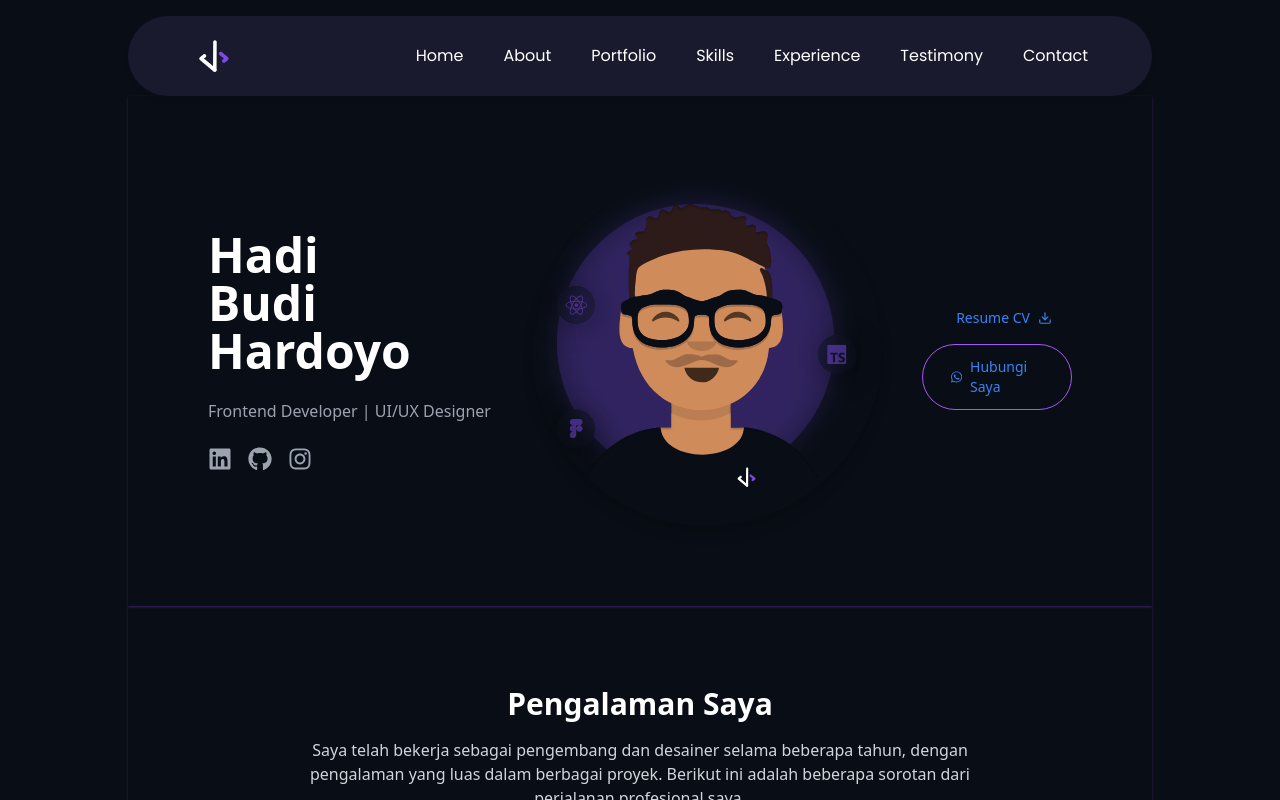
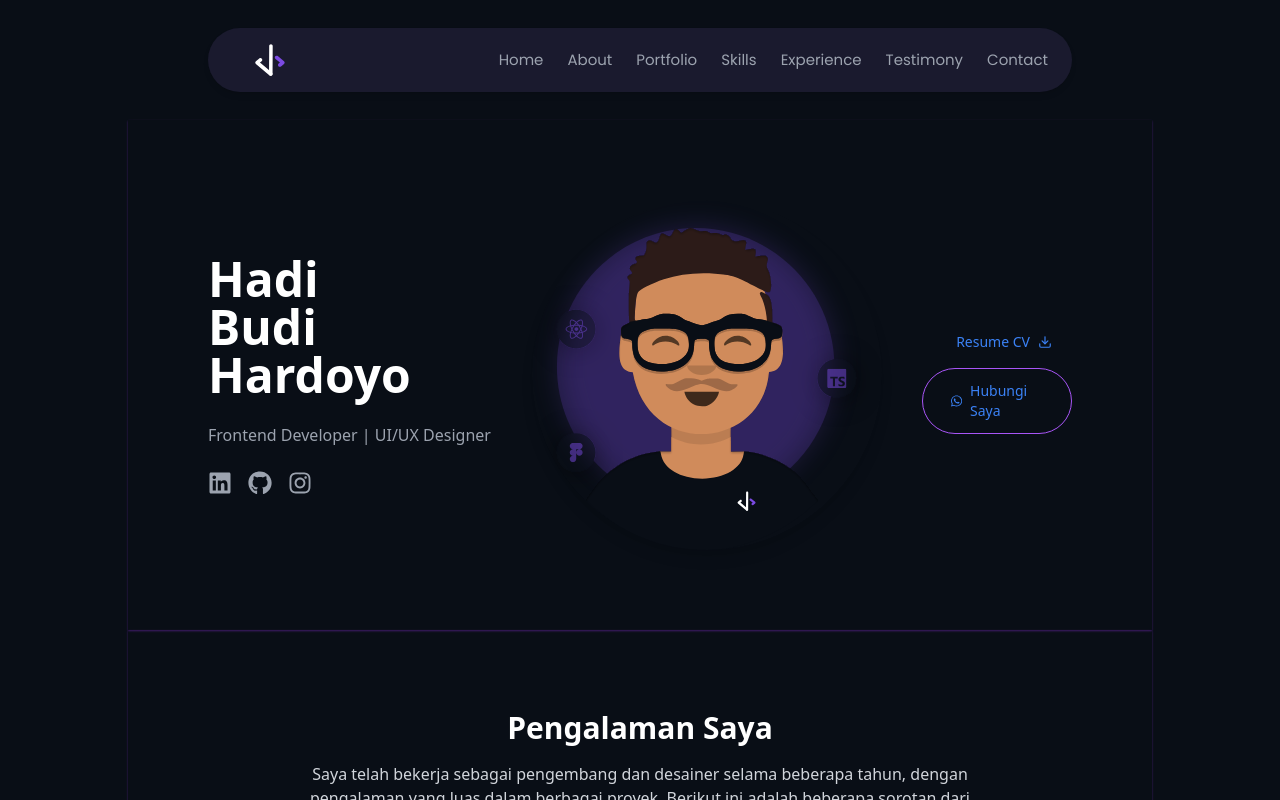
Before and after one commit to hdibudihardoyo/SlicingPortfolioFigma, a React (Vite) app: page / in a window 1280 px wide. Shown: the top 800 px of the page. Built offline with nearby package versions, Linux system fonts and the light colour scheme.

Commit message:
Style: Modified Fix Navbar

```diff
--- a/src/components/Navbar.jsx
+++ b/src/components/Navbar.jsx
@@ -1,12 +1,14 @@
 import { useState } from "react";
 import { close, logo, menu } from "../assets";
 import { navLinks } from "../constants";
+import { Section } from "lucide-react";
 
 const Navbar = () => {
   const [toggle, setToggle] = useState(false);
 
   return (
-    <nav className="w-full py-6 px-6 flex justify-between items-center bg-[#1a1a2e] backdrop-blur-md shadow-md rounded-full mt-4 transition-all duration-300">
+    <section className="px-20 py-7">
+          <nav className="py-4 flex justify-between items-center bg-[#1a1a2e] backdrop-blur-md shadow-md rounded-full transition-all duration-300">
       {/* Logo */}
       <img src={logo} alt="logo" className="w-[124px] h-[32px]" />
 
@@ -15,7 +17,7 @@ const Navbar = () => {
         {navLinks.map((nav) => (
           <li
             key={nav.id}
-            className={`font-poppins font-normal cursor-pointer text-[16px] mr-10 text-white hover:text-blue-500 transition ease-in-out duration-100`}
+            className={`font-poppins font-normal cursor-pointer text-[15px] mr-6 text-gray-400 hover:text-blue-500 transition ease-in-out duration-100`}
           >
             <a href={`#${nav.id}`}>{nav.title}</a>
           </li>
@@ -50,6 +52,8 @@ const Navbar = () => {
         </div>
       </div>
     </nav>
+    </section>
+
   );
 };
 
```
